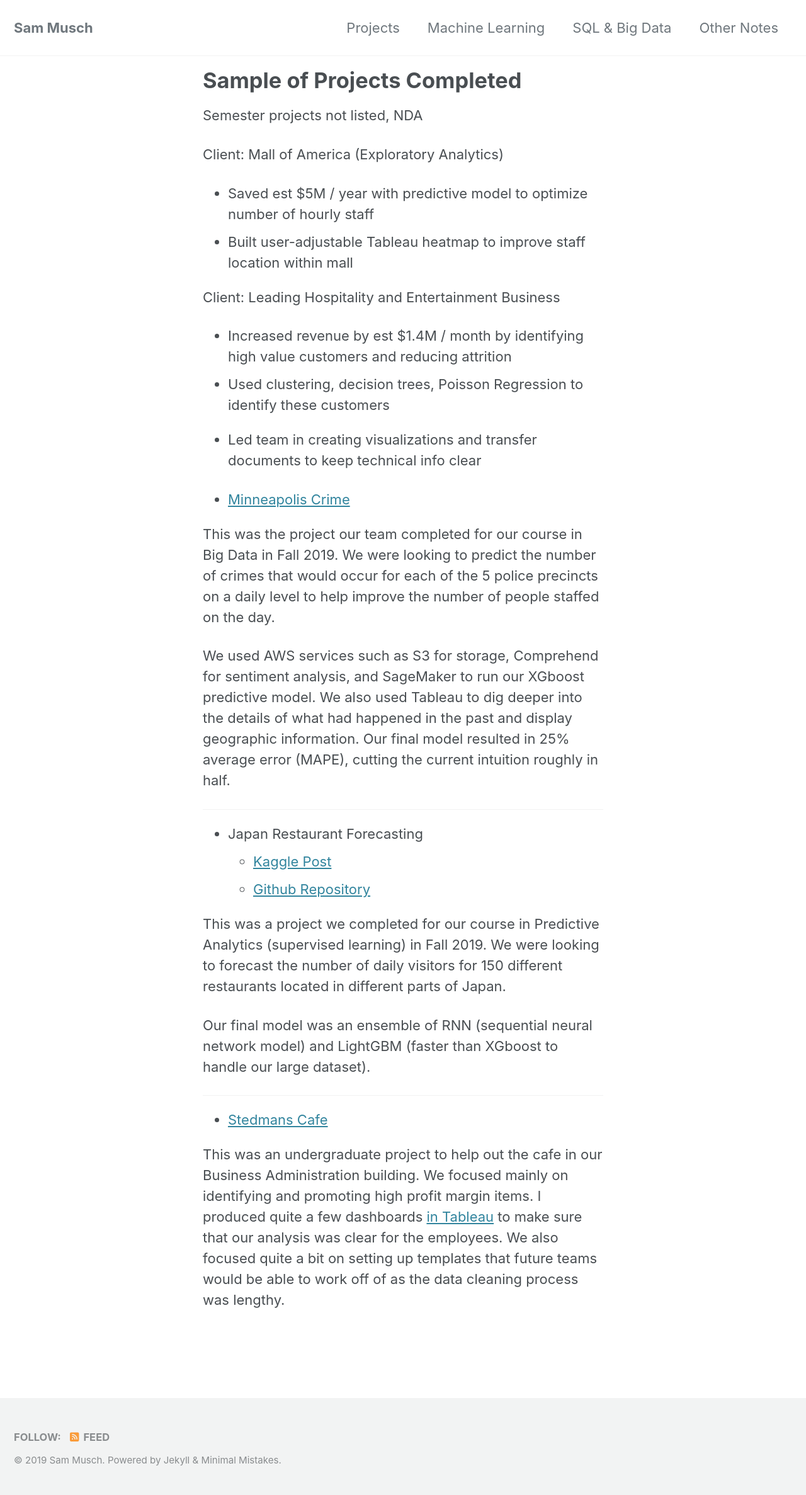
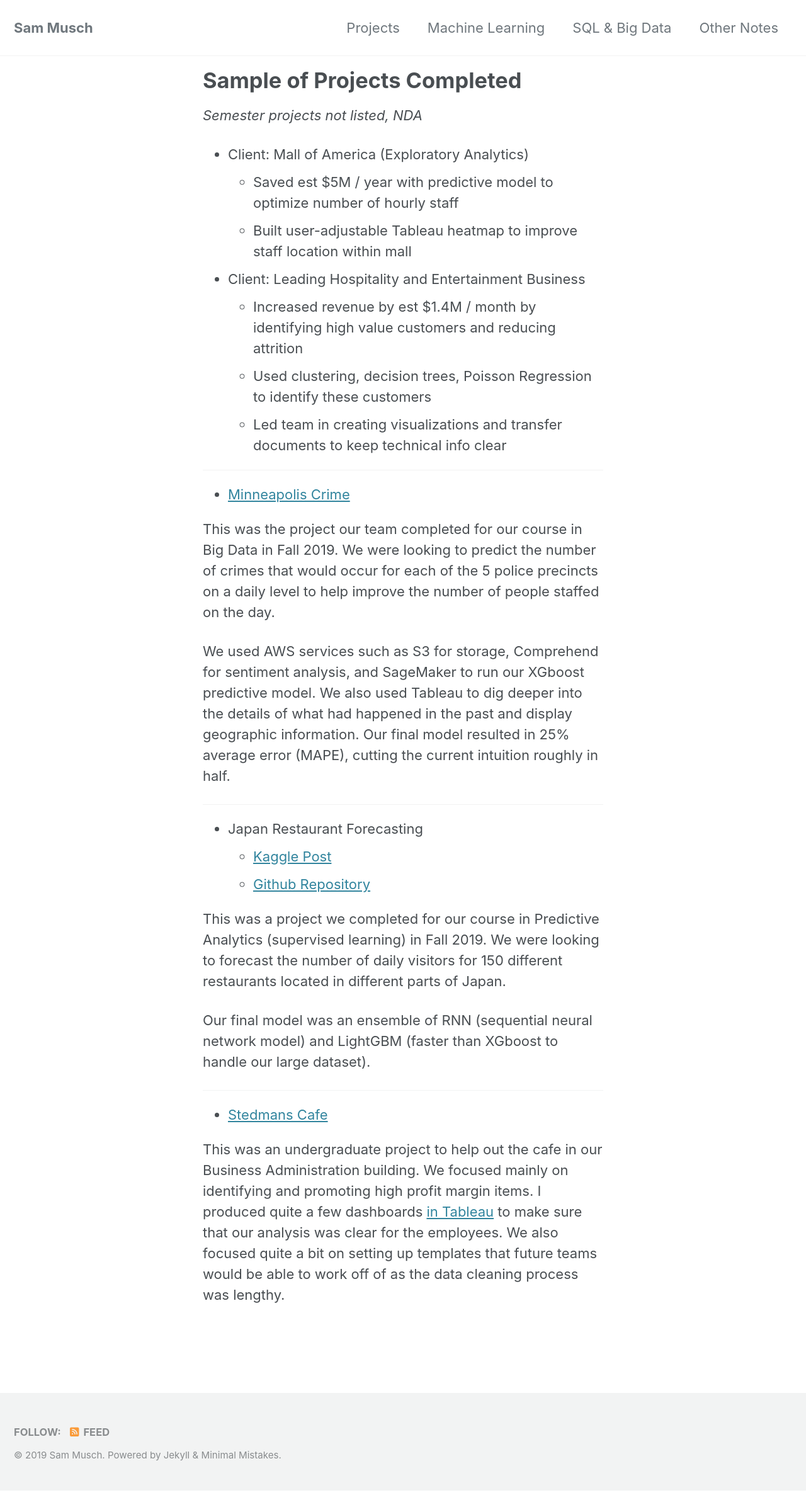
Before and after one commit to SamMusch/SamMusch.github.io, a Jekyll site: the page built from _pages/Projects.md, in a window 1280 px wide. Shown: the whole page at 63% size. Built offline with Jekyll 4.4.1, drawn with Linux system fonts in a browser that asks for light colours; cached includes are drawn as plain includes; nearby versions of some CDN libraries.

Commit message:
Add files via upload

```diff
--- a/_pages/Projects.md
+++ b/_pages/Projects.md
@@ -4,18 +4,16 @@
 title: "Sample of Projects Completed"
 ---
 
-Semester projects not listed, NDA
+*Semester projects not listed, NDA*
+- Client: Mall of America (Exploratory Analytics)
+  - Saved est $5M / year with predictive model to optimize number of hourly staff
+  - Built user-adjustable Tableau heatmap to improve staff location within mall
+- Client: Leading Hospitality and Entertainment Business
+  - Increased revenue by est $1.4M / month by identifying high value customers and reducing attrition
+  - Used clustering, decision trees, Poisson Regression to identify these customers
+  - Led team in creating visualizations and transfer documents to keep technical info clear
 
-Client: Mall of America (Exploratory Analytics)
-- Saved est $5M / year with predictive model to optimize number of hourly staff
-- Built user-adjustable Tableau heatmap to improve staff location within mall
-
-Client: Leading Hospitality and Entertainment Business
-- Increased revenue by est $1.4M / month by identifying high value customers and reducing attrition
-- Used clustering, decision trees, Poisson Regression to identify these customers
-- Led team in creating visualizations and transfer documents to keep technical info clear
-
-
+---
 
 - [Minneapolis Crime](https://github.umn.edu/bhatt339/TrendsMarketplace-Team15)
 
```
